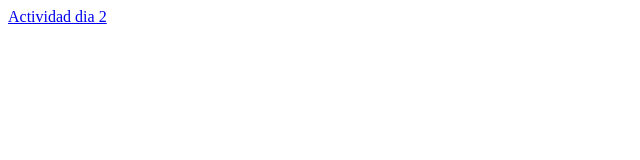
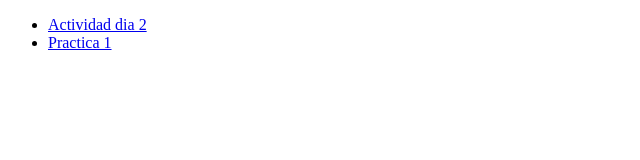
Before and after one commit to JUANAKA1/funval, a plain HTML site: page index.html in a window 1280 px wide. Shown: the whole page, without its empty margins (0-640 px from the left). Drawn offline with Linux system fonts and the light colour scheme.

Commit message:
practica enlace

```diff
--- a/index.html
+++ b/index.html
@@ -6,6 +6,13 @@
     <title>Document</title>
 </head>
 <body>
-    <a href="./dia2/index.html">Actividad dia 2</a>
+    <header>
+        <nav>
+            <ul>
+                <li><a href="./dia2/index.html">Actividad dia 2</a></li>
+                <li><a href="./practica1/index.html">Practica 1</a></li>
+            </ul>
+        </nav>
+    </header>
 </body>
 </html>
```
